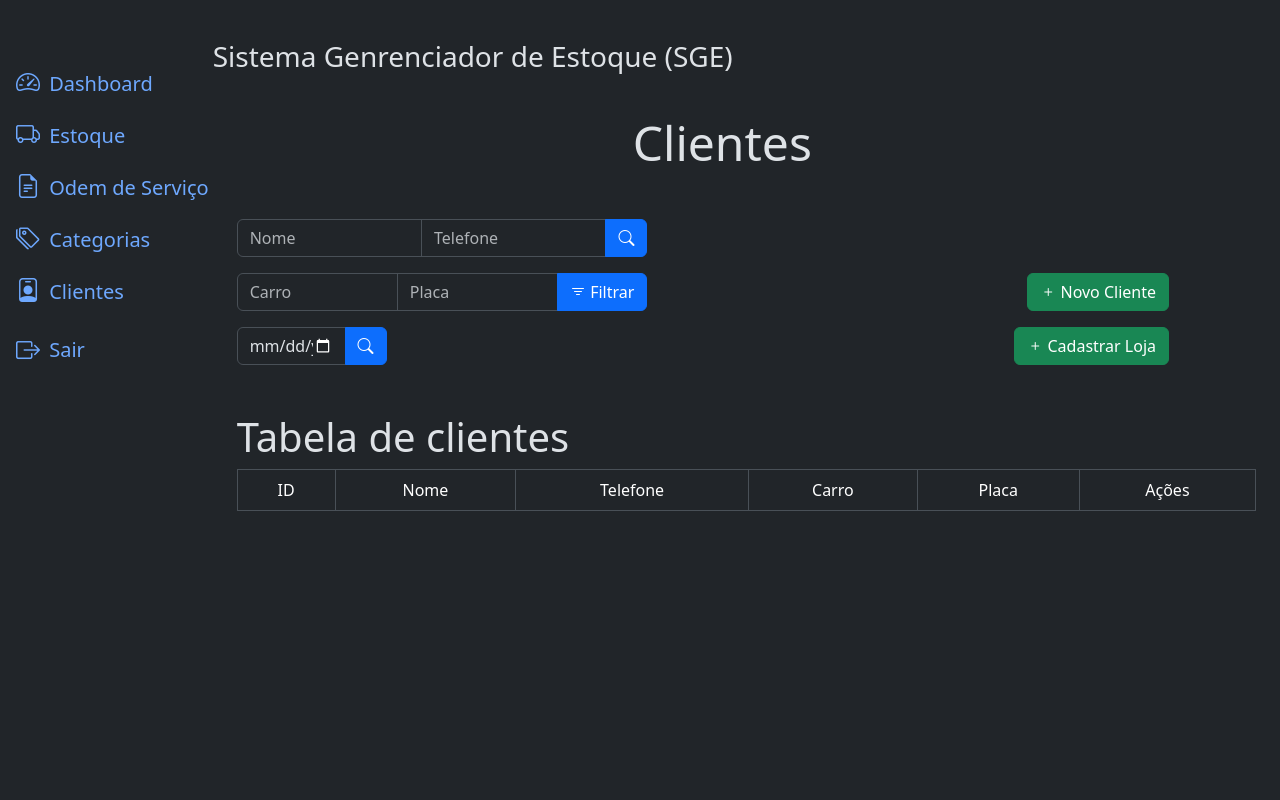
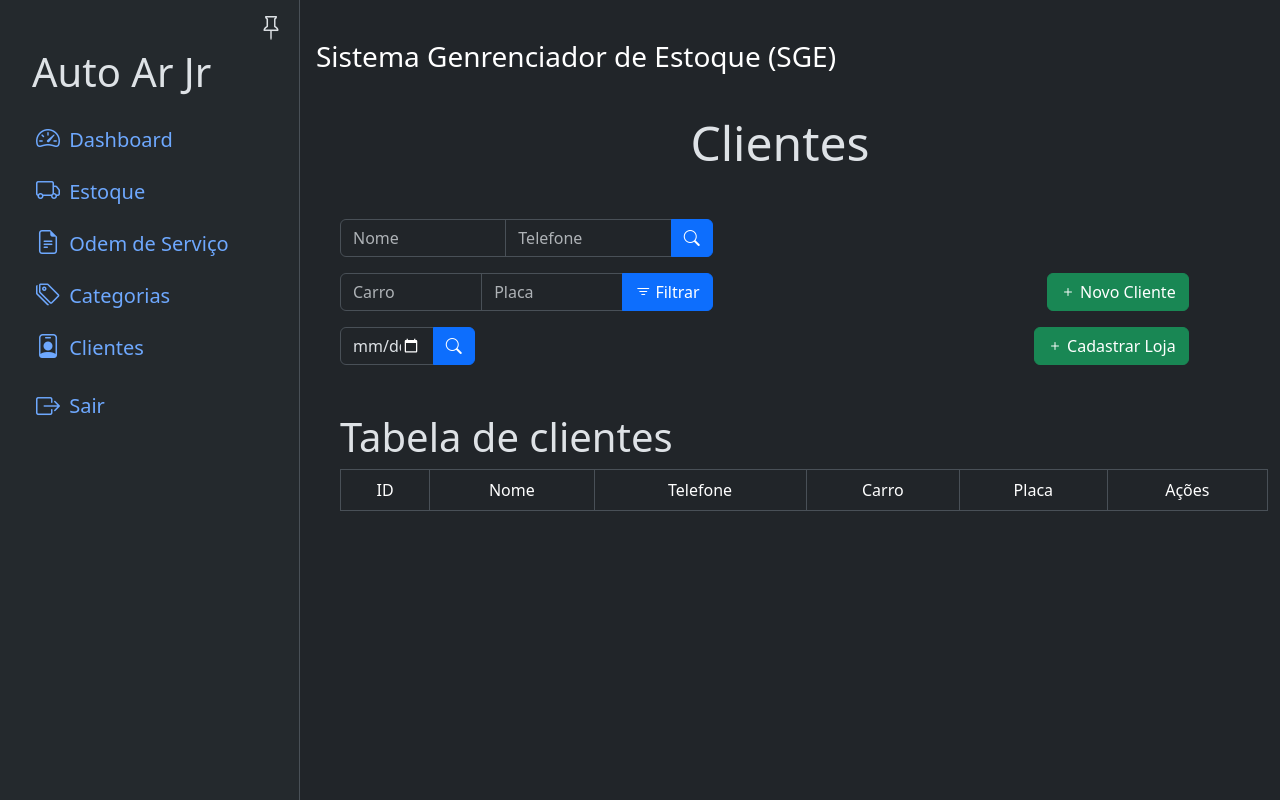
Before and after one commit to Gustavodeoliveiraa/autoarjr, a Django app: page /client/list/ in a window 1280 px wide. Run offline with Django 5.2, Linux system fonts and the light colour scheme; the visitor is signed in with stand-in values (Sample User, id 1); data that the repository does not hold is empty; parts of the project's set-up code (start-up, migrations or seed data) failed here and were passed over; some libraries are stand-ins or nearby versions.

Commit message:
style: added new style for the side menu

```diff
--- a/client/templates/list_client.html
+++ b/client/templates/list_client.html
@@ -33,17 +33,17 @@
         </div>
 
         <div class="col-md-6 mt-4 mt-md-0">
-            <a href="{% url "client:register" %}" class="btn btn-success float-end">
+            <a href="{% url "client:register" %}" class="btn btn-success float-end {% if not perms.client.add_client %} disabled {% endif %}">
                 <i class="bi bi-plus"></i> Novo Cliente
             </a>
         </div>
     </div>
 
-    <div class="row ">
-        <div class="col-md-2">
+    <div class="row">
+        <div class="col-5 col-md-5 col-lg-3 col-xl-2">
             <form action="" method="">
                 <div class="input-group">
-                    <input type="date" name="date" id="" class="form-control" value={{request.GET.date}}>
+                    <input type="date" name="date" id="" class="form-control fs-sm-1" value={{request.GET.date}}>
                     <button type="submit" class="btn btn-primary">
                         <i class="bi bi-search"></i>
                     </button>
@@ -51,8 +51,8 @@
             </form>
         </div>
 
-        <div class="col-md-9 mt-4 mt-md-0">
-            <a href="{% url "client:register_store" %}" class="btn btn-success float-end">
+        <div class="col-7 col-md-6 col-lg-8 col-xl-9">
+            <a href="{% url "client:register_store" %}" class="btn btn-success float-end {% if not perms.client.add_client %} disabled {% endif %}">
                 <i class="bi bi-plus"></i>  Cadastrar Loja
             </a>
         </div>
--- a/project/settings/assets.py
+++ b/project/settings/assets.py
@@ -4,4 +4,8 @@ from project.settings.environment import BASE_DIR
 STATIC_URL = '/static/'
 STATIC_ROOT = os.path.join(BASE_DIR, 'static')
 
+STATICFILES_DIRS = [
+    os.path.join(BASE_DIR, 'project/static'),
+]
+
 DEFAULT_AUTO_FIELD = 'django.db.models.BigAutoField'
--- /dev/null
+++ b/project/static/project_static/project.css
@@ -0,0 +1,51 @@
+.sidebar-container {
+    cursor: pointer;
+    height: 100vh; /* Altura da sidebar ocupando toda a altura da viewport */
+    width: 20px; /* Largura inicial */
+    background-color: transparent;
+    z-index: 10;
+    transition: width 0.6s cubic-bezier(0.68, -0.55, 0.27, 1.55), background-color 0.6s ease;
+    position: relative; /* Muda para relative para que ocupe espaço */
+}
+
+.sidebar-container:hover {
+    width: 300px; /* Largura expandida ao passar o mouse */
+    background-color: rgb(36, 41, 45);
+}
+
+/* Para ocultar as setas quando a sidebar estiver fixa */
+.sidebar-fixed {
+    width: 300px; /* Largura fixa quando a sidebar é fixada */
+    display: flex;
+    background-color: rgb(36, 41, 45);
+}
+
+.top-10 {
+    top: 10px !important;
+}
+
+.sidebar-fixed .bi-chevron-double-right {
+    display: none;
+}
+
+.bi-chevron-double-right {
+    font-size: 20px;
+}
+
+.sidebar-container:hover .bi-chevron-double-right {
+    color: transparent; /* Oculta o ícone quando o mouse está sobre a sidebar */
+}
+
+.sidebar-container:hover .bi-pin {
+    display: initial; /* Mostra o ícone pin ao passar o mouse */
+}
+
+.bi-pin {
+    display: none; /* Oculta o ícone pin por padrão */
+    top: 10px;
+    transition: transform 0.4s ease;
+}
+
+.bi-pin:hover {
+    transform: scale(1.1); /* Efeito de aumento no hover do ícone pin */
+}
--- a/project/templates/base.html
+++ b/project/templates/base.html
@@ -17,13 +17,15 @@
     <link rel="stylesheet" href="https://cdn.jsdelivr.net/npm/bootstrap-icons@1.11.3/font/bootstrap-icons.min.css">
 
     <link rel="stylesheet" href="{% block style %}{% endblock style %}">
+    <link rel="stylesheet" href="{% static "project_static/project.css" %}">
+    <script src="{% static 'project_static/project.js' %}" defer></script>
 
     <script src="{% block js %}{% endblock js %}" defer></script>
 
     <title> SGE | {% block title %}{% endblock title %} </title>
 </head>
 <body>
-    <div class="container-fluid d-sm-block d-md-flex position-relative justify-content-center" >
+    <div class="container-fluid d-sm-block d-md-flex position-relative justify-content-center p-0" >
 
         <div class="position-absolute top-30 start-30 text-center w-75">
             {% if messages %}
@@ -38,12 +40,12 @@
         </div>
 
         {% if user.is_authenticated %}
-            {% include "components/_sidebar.html" %}
+            {% include "components/sidebar.html" %}
         {% endif %}
 
-        <div class="col py-3">
+        <div class="col py-3 ps-3">
         <h3 class="display mt-4 mb-4 d-none d-md-block">
-            Sistema Genrenciador de Estoque (SGE)
+            <a href="{% url "service_order:list" %}" class="text-decoration-none text-white">Sistema Genrenciador de Estoque (SGE)</a>
         </h3>
 
             <div class="container-fluid ps-4">
--- /dev/null
+++ b/project/templates/components/sidebar.html
@@ -0,0 +1,61 @@
+<div class="position-fixed top-0 start-0 border-end d-flex align-items-center sidebar-container overflow-hidden">
+    <i class="bi bi-chevron-double-right"></i>
+
+    <div class="w-100 h-100 py-5 position-relative nav-side">
+        <i class="bi bi-pin position-absolute end-0 pe-3 fs-4"></i>
+        <h1 class="container">Auto Ar Jr</h1>
+        <div class="d-flex flex-column align-items-center align-items-sm-start px-3 pt-2 text-white">
+
+            <div class="collapse d-sm-block fs-5" id="menuCollapse">
+                <ul class="nav flex-column align-items-start" id="menu">
+                    {% if perms.client.is_admin %}
+                        <li>
+                        <a href="{% url "dashboard" %}" class="nav-link px-0 align-middle">
+                            <i class="bi bi-speedometer2 fs-4"></i>
+                            <span class="ms-1">Dashboard</span>
+                        </a>
+                        </li>
+                    {% endif %}
+
+                    <li>
+                      <a href="{% url 'storage:storage_list' %}" class="nav-link px-0 align-middle">
+                        <i class="bi bi-truck fs-4"></i>
+                        <span class="ms-1">Estoque</span>
+                      </a>
+                    </li>
+
+                    <li>
+                      <a href="{% url "service_order:list" %}" class="nav-link px-0 align-middle">
+                        <i class="bi bi-file-earmark-text fs-4"></i>
+                        <span class="ms-1">Odem de Serviço</span>
+                      </a>
+                    </li>
+
+                    <li>
+                      <a href="{% url 'storage:list_category' %}" class="nav-link px-0 align-middle">
+                        <i class="bi bi-tags fs-4"></i>
+                        <span class="ms-1">Categorias</span>
+                      </a>
+                    </li>
+
+                    <li>
+                      <a href="{% url "client:list" %}" class="nav-link px-0 align-middle">
+                        <i class="bi bi-person-badge fs-4"></i>
+                        <span class="ms-1">Clientes</span>
+                      </a>
+                    </li>
+
+                  <li class="nav-item">
+                    <form action="{% url "account:logout" %}" method="post" id="logout-form" class="nav-link px-0 align-middle">
+                      {% csrf_token %}
+                      <button type="submit" class="btn btn-link text-decoration-none text-reset nav-link px-0 align-middle">
+                        <i class="bi bi-box-arrow-right fs-4 align-middle"></i>
+                        <span class="ms-1 align-middle">Sair</span>
+                      </button>
+                    </form>
+                  </li>
+                </ul>
+            </div>
+        </div>
+    </div>
+</div>
--- a/service_order/templates/list_service_order.html
+++ b/service_order/templates/list_service_order.html
@@ -51,7 +51,7 @@
 
     </div>
     <div class="row ">
-        <div class="col-md-2">
+        <div class="col-5 col-md-5 col-lg-3 col-xl-2">
             <form action="" method="">
                 <div class="input-group">
                     <input type="date" name="date" id="" class="form-control" value={{request.GET.date}}>
```
Also changed, not shown: account/static/static_account/account.css (added, +11 -0 lines), account/templates/login.html (+5 -2 lines), account/templates/register.html (+5 -2 lines), project/static/project_static/project.js (added, +49 -0 lines).
